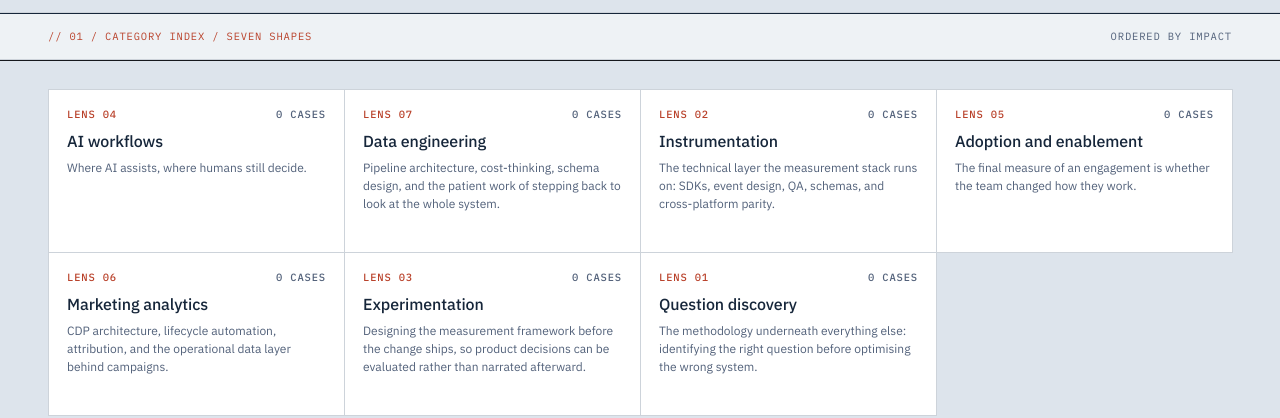
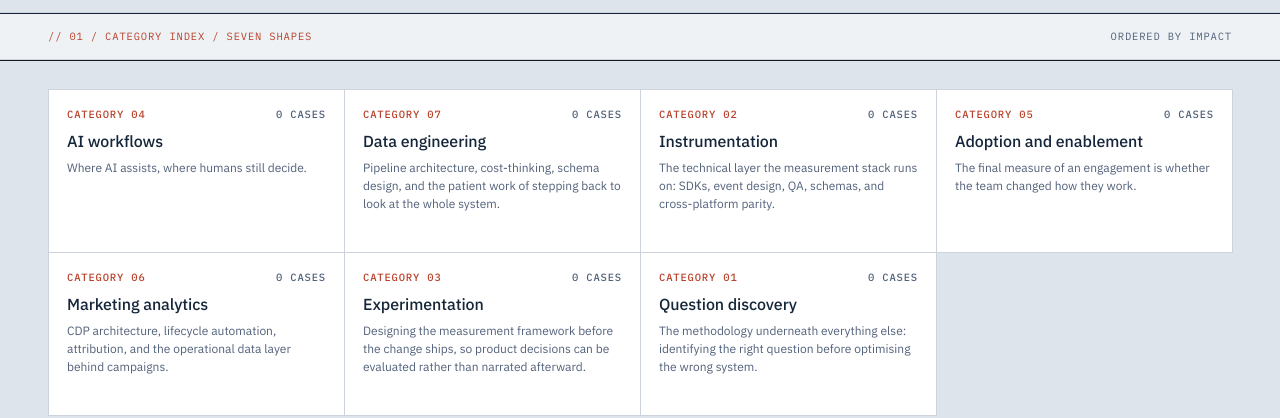
Before and after one commit to fredericlabadie/fredericlabadie.github.io, a Jekyll site: the page built from work/index.html, in a window 1280 px wide and 900 px high, scrolled down 531 px. Shown: the part 153-571 px from the top of the window. Built offline with Jekyll 4.4.1, drawn with Linux system fonts in a browser that asks for light colours; comment, search, counter and statistics services are not loaded.

Commit message:
Remove Lens language from work category index

```diff
--- a/_includes/work-lens-index.html
+++ b/_includes/work-lens-index.html
@@ -1,13 +1,13 @@
 <section
   class="bp-lens-index"
   id="case-library"
-  aria-label="Case study lens index"
+  aria-label="Case study category index"
 >
   {% for lens in site.data.lenses %}
     {% assign lens_cases = site.data.cases | where: 'lens_number', lens.number %}
     <a class="bp-lens-card" href="#{{ lens.id }}">
       <div class="bp-lens-card-top">
-        <span class="bp-mono bp-accent">Lens {{ lens.number }}</span>
+        <span class="bp-mono bp-accent">Category {{ lens.number }}</span>
         <span class="bp-mono">{{ lens_cases.size }} {% if lens_cases.size == 1 %}case{% else %}cases{% endif %}</span>
       </div>
       <h2>{{ lens.title }}</h2>
```
